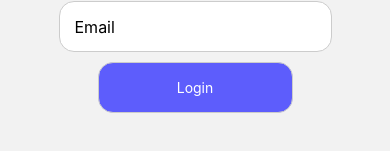
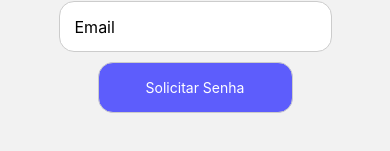
Before and after one commit to ProjetoRepositor/app-mobile, a React Native app: screen /Home in a window 390 px wide. Shown: the part 353-504 px from the top of the page. Built offline with nearby package versions, Linux system fonts and the light colour scheme.

Commit message:
Botão adicionar e adicionado tutorial para debug.keystore

```diff
--- a/src/pages/login/index.tsx
+++ b/src/pages/login/index.tsx
@@ -1,4 +1,4 @@
-import React, {Component} from 'react';
+import React from 'react';
 import {
   Alert,
   StyleSheet,
@@ -8,6 +8,7 @@ import {
   View,
 } from 'react-native';
 import {vh, vw} from '../../services/Tamanhos.ts';
+import {contagemRegressiva} from "../../services/Time.ts";
 
 function login(navigation: any) {
   navigation.replace('Carrinho');
@@ -17,6 +18,13 @@ export default function Login(props: any) {
   const [senhaVisivel, setSenhaVisivel] = React.useState(false);
 
   const [email, setEmail] = React.useState("");
+
+  const [segundosFaltando, setSegundosFaltando] = React.useState(0);
+
+  const solicitarNovamente = () => {
+    setSegundosFaltando(15);
+    contagemRegressiva(15, setSegundosFaltando);
+  }
 
   const solicitarSenha = async (email: string) => {
     try {
@@ -40,7 +48,6 @@ export default function Login(props: any) {
 
       if (status === 201) {
         Alert.alert("Senha Enviada", "Senha enviada para o email informado");
-        setSenhaVisivel(true);
       }
       else if (status == 200) {
         Alert.alert("Inscrição necessária", "Aceite a inscrição em seu email, depois tente novamente");
@@ -67,15 +74,26 @@ export default function Login(props: any) {
         autoCapitalize="none"
         secureTextEntry={true}
     />}
+    {senhaVisivel && <Text>
+      Não recebeu?
+      {segundosFaltando == 0 &&
+          <TouchableOpacity onPress={solicitarNovamente} style={styles.hyperlink}>
+            <Text style={styles.hyperlinkText}>
+              Solicitar nova senha.
+            </Text>
+          </TouchableOpacity>}
+      {segundosFaltando > 0 &&
+              ` Solicite novamente em ${segundosFaltando} segundo`}{segundosFaltando > 1 && 's'}
+    </Text>}
       <TouchableOpacity style={styles.buttonLogin} onPress={() => {
         // login(props.navigation);
         if (!senhaVisivel) {
           solicitarSenha(email);
-          // setSenhaVisivel(true);
+          setSenhaVisivel(true);
         }
         // Alert.alert("Login", "Corpo");
       }}>
-        <Text style={styles.buttonLoginText}>Login</Text>
+        <Text style={styles.buttonLoginText}> { senhaVisivel ? 'Login' : 'Solicitar Senha' } </Text>
       </TouchableOpacity>
     </View>
   );
--- /dev/null
+++ b/src/services/Time.ts
@@ -0,0 +1,14 @@
+export const sleep = async (ms: number) => {
+    await new Promise(resolve => {
+        setTimeout(() => resolve(null), ms);
+    });
+}
+
+export const contagemRegressiva = (contador: number, callback: (tempoRestante: number) => void) => {
+    setTimeout(() => {
+        if (contador > 0) {
+            callback(contador - 1);
+            contagemRegressiva(contador - 1, callback);
+        }
+    }, 1000);
+}
```
Also changed, not shown: 3 other files (tests, documents, lock files or other folders).
